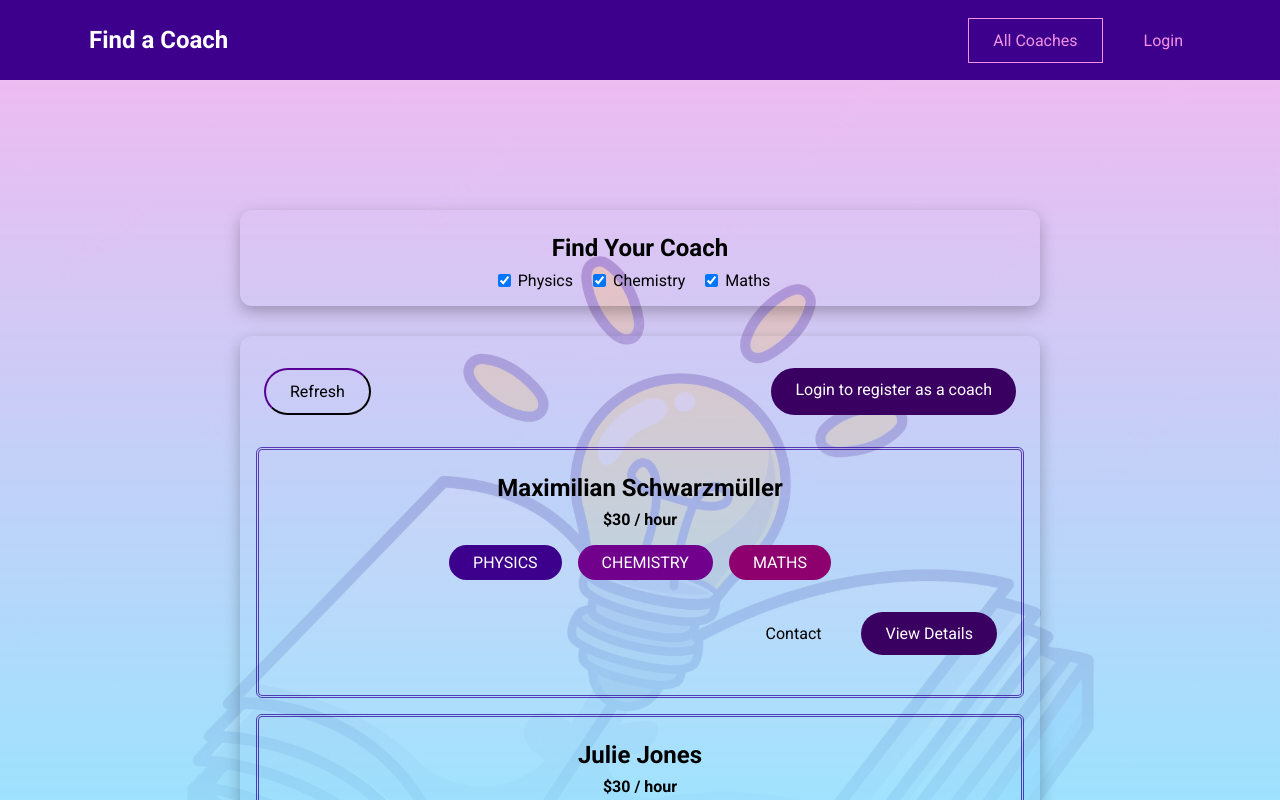
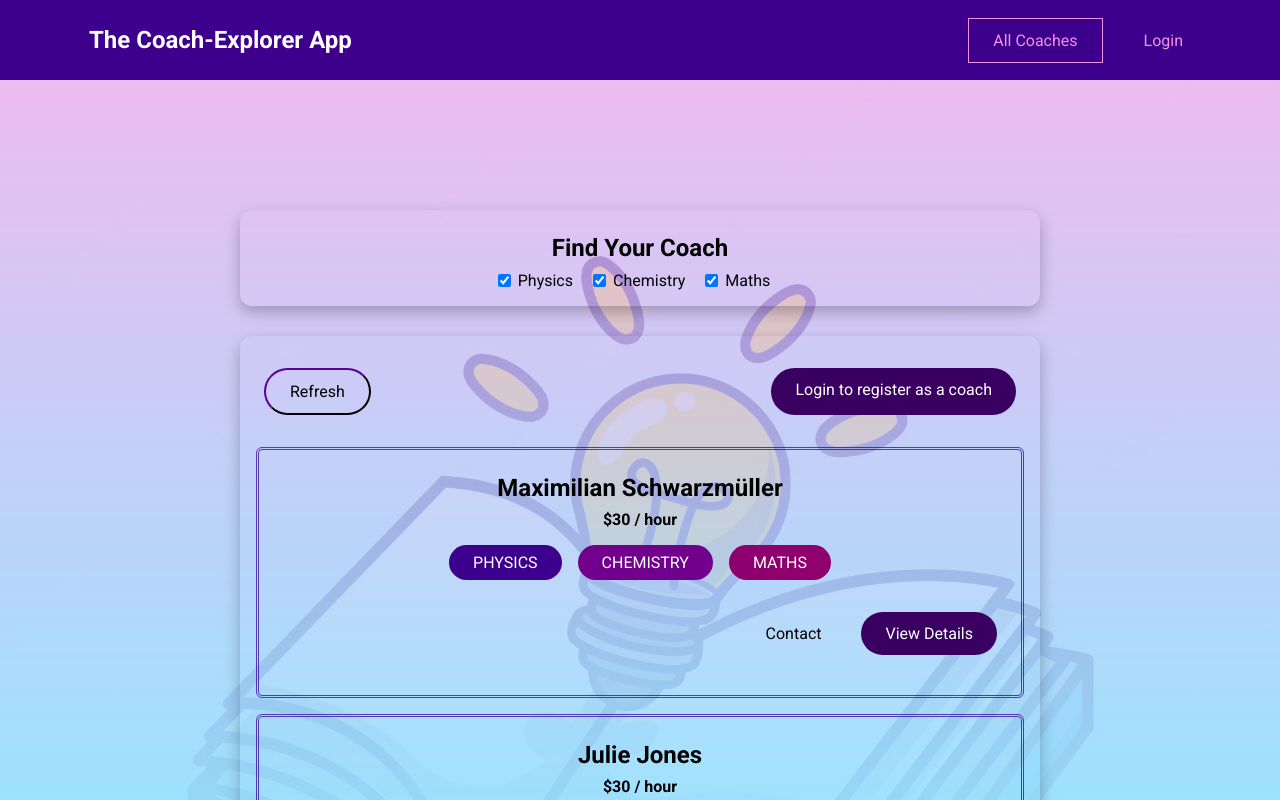
Before and after one commit to me-no-coder/tutor-explorer, a Vue app in the folder main-prj-01-starting-setup/: page /coaches in a window 1280 px wide. Shown: the top 800 px of the page. Built offline with nearby package versions, Linux system fonts and the light colour scheme.

Commit message:
Made CSS changes to button and border styles.

```diff
--- a/main-prj-01-starting-setup/src/components/layout/TheHeader.vue
+++ b/main-prj-01-starting-setup/src/components/layout/TheHeader.vue
@@ -1,7 +1,7 @@
 <template>
     <header>
         <nav>
-            <h1><router-link to="/">Find a Coach</router-link></h1>
+            <h1><router-link to="/">The Coach-Explorer App</router-link></h1>
             <ul>
                 <li>
                     <router-link to="/coaches">All Coaches</router-link>
```
